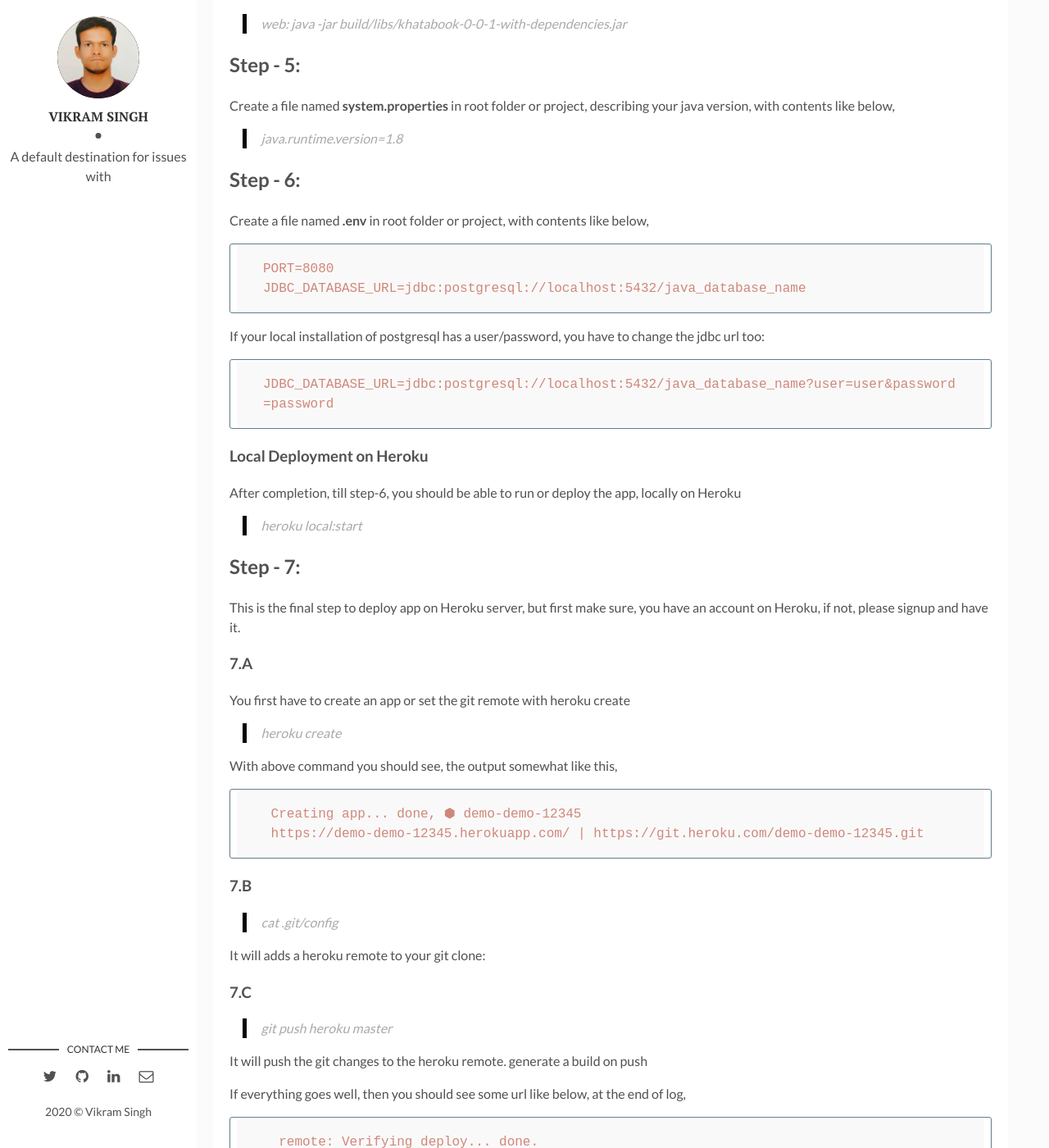
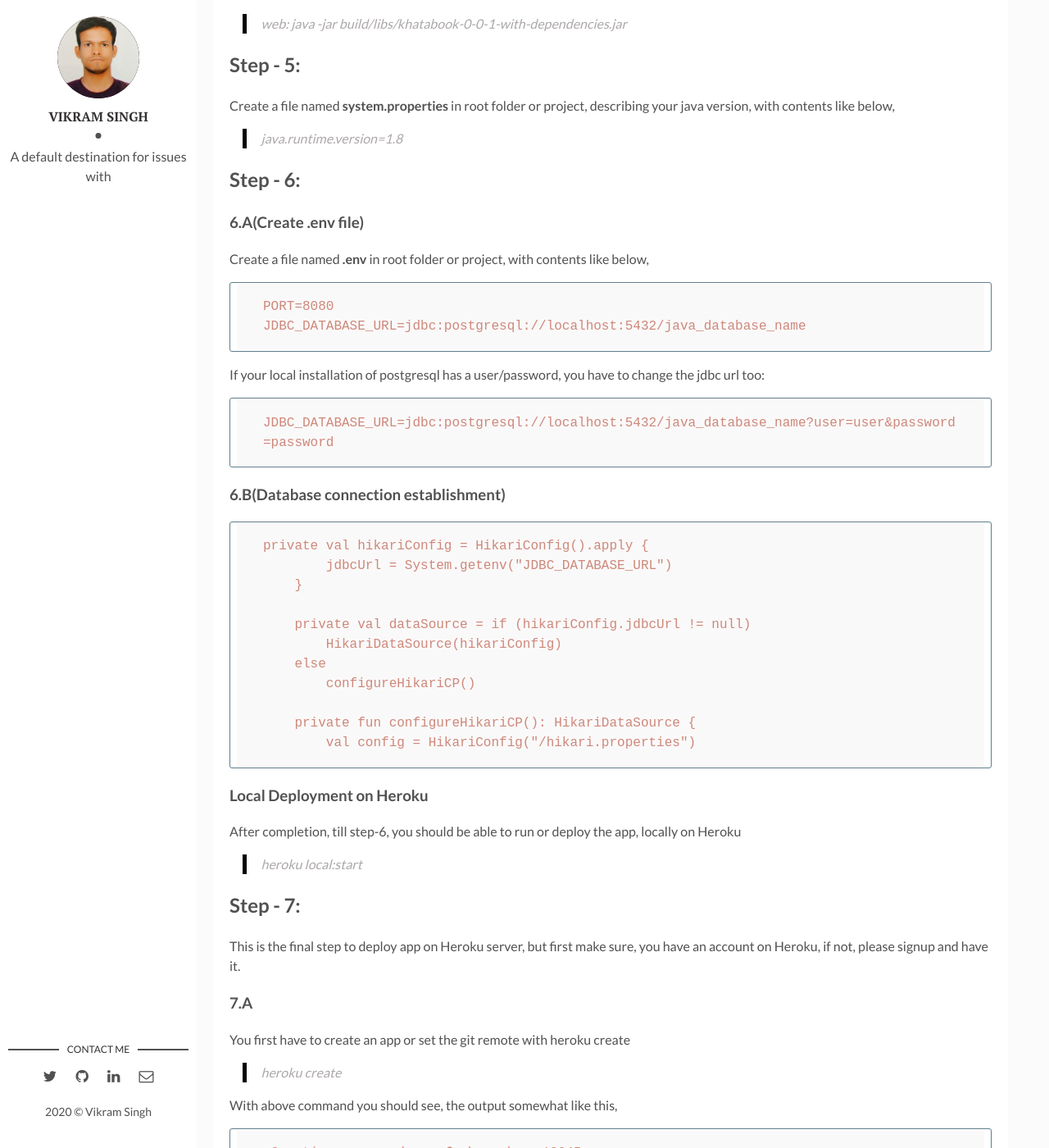
Before and after one commit to TheReprator/reprator.github.io, a Jekyll site: the page built from _posts/2020-08-04-Host-your-ktor-application-on-heroku.markdown, in a window 1280 px wide and 1400 px high, scrolled down 2890 px. Shown: the whole window at 82% size. Built offline with Jekyll 4.4.1, drawn with Linux system fonts in a browser that asks for light colours; comment, search, counter and statistics services are not loaded.

Commit message:
jdbc connection setup with code added

````diff
--- a/_posts/2020-08-04-Host-your-ktor-application-on-heroku.markdown
+++ b/_posts/2020-08-04-Host-your-ktor-application-on-heroku.markdown
@@ -100,6 +100,7 @@ Create a file named __system.properties__ in root folder or project, describing
 >java.runtime.version=1.8
 
 ##  Step - 6:
+### 6.A(Create .env file)
 Create a file named __.env__ in root folder or project,
  with contents like below,
 
@@ -111,6 +112,21 @@ JDBC_DATABASE_URL=jdbc:postgresql://localhost:5432/java_database_name
 If your local installation of postgresql has a user/password, you have to change the jdbc url too:
 ```
 JDBC_DATABASE_URL=jdbc:postgresql://localhost:5432/java_database_name?user=user&password=password
+```
+
+### 6.B(Database connection establishment)
+```
+private val hikariConfig = HikariConfig().apply {
+        jdbcUrl = System.getenv("JDBC_DATABASE_URL")
+    }
+
+    private val dataSource = if (hikariConfig.jdbcUrl != null)
+        HikariDataSource(hikariConfig)
+    else
+        configureHikariCP()
+
+    private fun configureHikariCP(): HikariDataSource {
+        val config = HikariConfig("/hikari.properties")
 ```
 
 ### Local Deployment on Heroku
````
